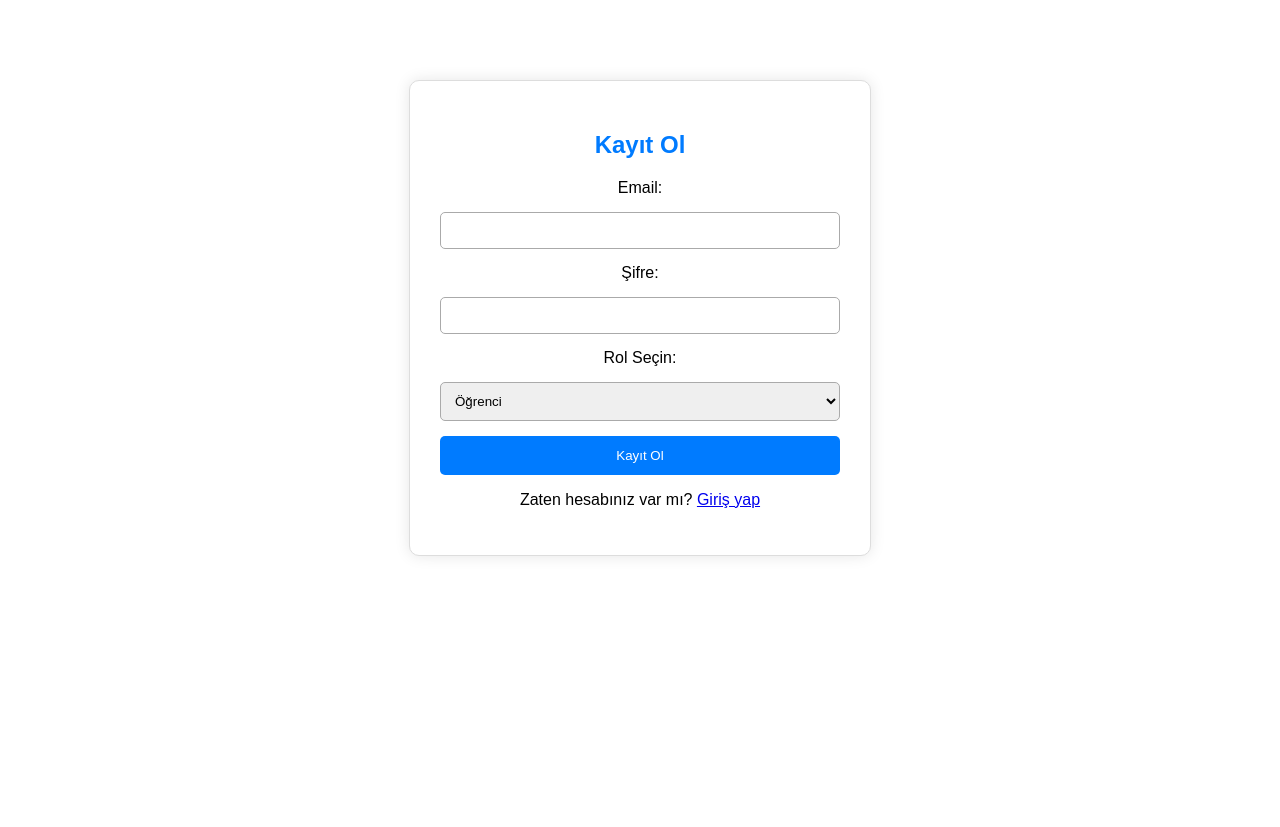
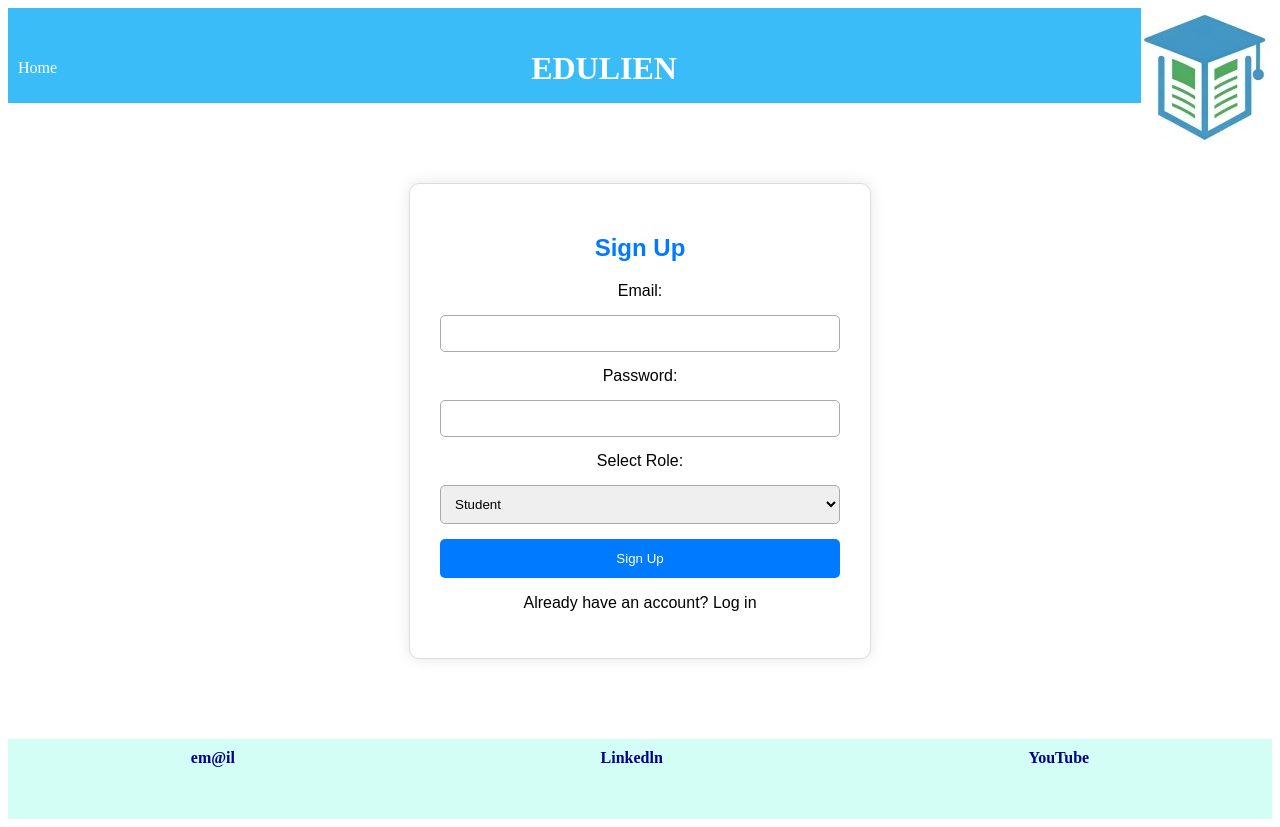
Before and after one commit to myalcin60/EDULIEN_APP, a React (Create React App) app in the folder frontend/: page /signup in a window 1280 px wide. Before the commit the page ends 800 px from the top, so only its background shows below. Built offline with nearby package versions, Linux system fonts and the light colour scheme.

Commit message:
Login and Sing up page are finished

```diff
--- a/frontend/src/App.js
+++ b/frontend/src/App.js
@@ -2,14 +2,18 @@ import React from "react";
 import { BrowserRouter as Router, Routes, Route } from "react-router-dom";
 import Login from "./pages/Login/login";
 import SignUp from "./pages/SignUp/signUp";
+import Header from "./components/Header/header";
+import Footer from "./components/Footer/footer";
 
 function App() {
   return (
     <Router>
+       <Header />
       <Routes>
         <Route path="/" element={<Login />} />
         <Route path="/signup" element={<SignUp />} />
       </Routes>
+      <Footer />
     </Router>
   );
 }
--- a/frontend/src/components/Footer/footer.css
+++ b/frontend/src/components/Footer/footer.css
@@ -0,0 +1,21 @@
+footer{
+    background-color: var(--secondary-color);
+    width: 100%;
+   height: 80px;
+
+}
+
+.footer nav{
+    display: flex;
+    align-items: center;
+    justify-content: space-around;
+    justify-items: center
+
+}
+.footer nav a{
+    color:darkblue;
+    text-align: center;
+    text-decoration: none;
+    font-weight: bold;
+
+}
--- a/frontend/src/components/Footer/footer.js
+++ b/frontend/src/components/Footer/footer.js
@@ -0,0 +1,15 @@
+import React from "react";
+import './Footer.css';
+
+function Footer(){
+return (
+<footer className="footer">
+    <nav>
+        <a href="edulien@yopmail.com" >em@il</a>
+        <a href="https://www.linkedin.com/">Linkedln</a>
+        <a href="https://www.youtube.com/">YouTube</a>
+    </nav>
+</footer>
+);
+}
+export default Footer;
--- a/frontend/src/components/Header/Header.css
+++ b/frontend/src/components/Header/Header.css
@@ -1,5 +1,5 @@
 .header {
-    background-color: #007bff;
+    background-color: var(--primary-color);
     color: white;
     padding-top: 2%;
     text-align: center;
--- /dev/null
+++ b/frontend/src/index.css
@@ -0,0 +1,12 @@
+:root {
+    --primary-color: #3ABCF8;
+    --secondary-color: #D2FEF6;
+    --accent-color: #ffc107;
+    --success-color: #28a745;
+    --danger-color: #dc3545;
+
+    --font-family : 'Goblin One' Tahoma, Geneva, Verdana, sans-serif;
+
+    --background-color:#dadee4;
+
+}
--- a/frontend/src/pages/Login/Login.css
+++ b/frontend/src/pages/Login/Login.css
@@ -29,7 +29,7 @@
   .login-container button {
     width: 100%;
     padding: 10px;
-    background-color: #007bff;
+    background-color:#007bff;
     color: white;
     border: none;
     border-radius: 4px;
@@ -60,3 +60,11 @@
    text-align:center;
    margin-left: 30%;
   }
+  a{
+    text-decoration: none;
+    color: black;
+    margin-top: 10px;
+  }
+  a:hover{
+    color:var(--accent-color);
+  }
--- a/frontend/src/pages/Login/login.js
+++ b/frontend/src/pages/Login/login.js
@@ -5,10 +5,8 @@ import './Login.css';
 function Login() {
   return (
     <di>
-      <Header />
+    <div className="login-page">
 
-    <div className="login-page">
-    <a href="/signup">Hesabınız yok mu? Kayıt olun</a>
       <div className="login-sections">
 
         {/* Öğrenci Giriş Bölümü */}
@@ -21,6 +19,7 @@ function Login() {
             <label>Password:</label>
             <input type="password" />
             <button type="submit">Log in</button>
+            <a href="/signup">Don't have an account? Sign up</a>
           </form>
         </div>
 
@@ -34,6 +33,7 @@ function Login() {
             <label>Password:</label>
             <input type="password" />
             <button type="submit">Log in</button>
+            <a href="/signup">Don't have an account? Sign up</a>
           </form>
         </div>
 
--- a/frontend/src/pages/SignUp/signUp.js
+++ b/frontend/src/pages/SignUp/signUp.js
@@ -21,28 +21,29 @@ function SignUp() {
 
   return (
     <div className="signup-container">
-      <h2>Kayıt Ol</h2>
+      <h2>Sign Up</h2>
       <form onSubmit={handleSubmit}>
         <label>Email:</label>
         <input type="email" required />
 
-        <label>Şifre:</label>
+        <label>Password:</label>
         <input type="password" required />
 
-        <label>Rol Seçin:</label>
+        <label>Select Role:</label>
         <select value={role} onChange={(e) => setRole(e.target.value)}>
-          <option value="student">Öğrenci</option>
-          <option value="teacher">Öğretmen</option>
+          <option value="student">Student</option>
+          <option value="teacher">Teacher</option>
         </select>
 
-        <button type="submit">Kayıt Ol</button>
+        <button type="submit">Sign Up</button>
       </form>
 
       <p>
-        Zaten hesabınız var mı? <Link to="/">Giriş yap</Link>
+        Already have an account? <Link to="/">Log in</Link>
       </p>
     </div>
   );
+
 }
 
 export default SignUp;
```
Also changed, not shown: frontend/public/index.html (+7 -8 lines), frontend/src/index.js (+4 -3 lines), 1 other file (tests, documents, lock files or other folders).
